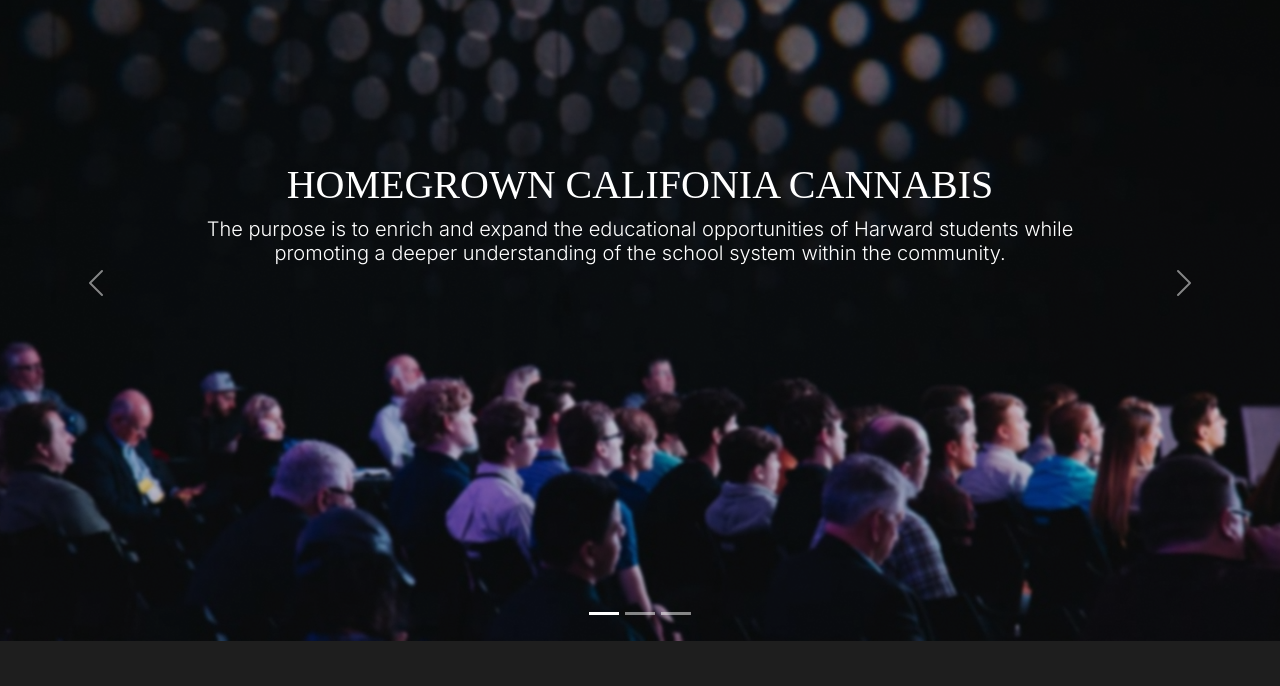
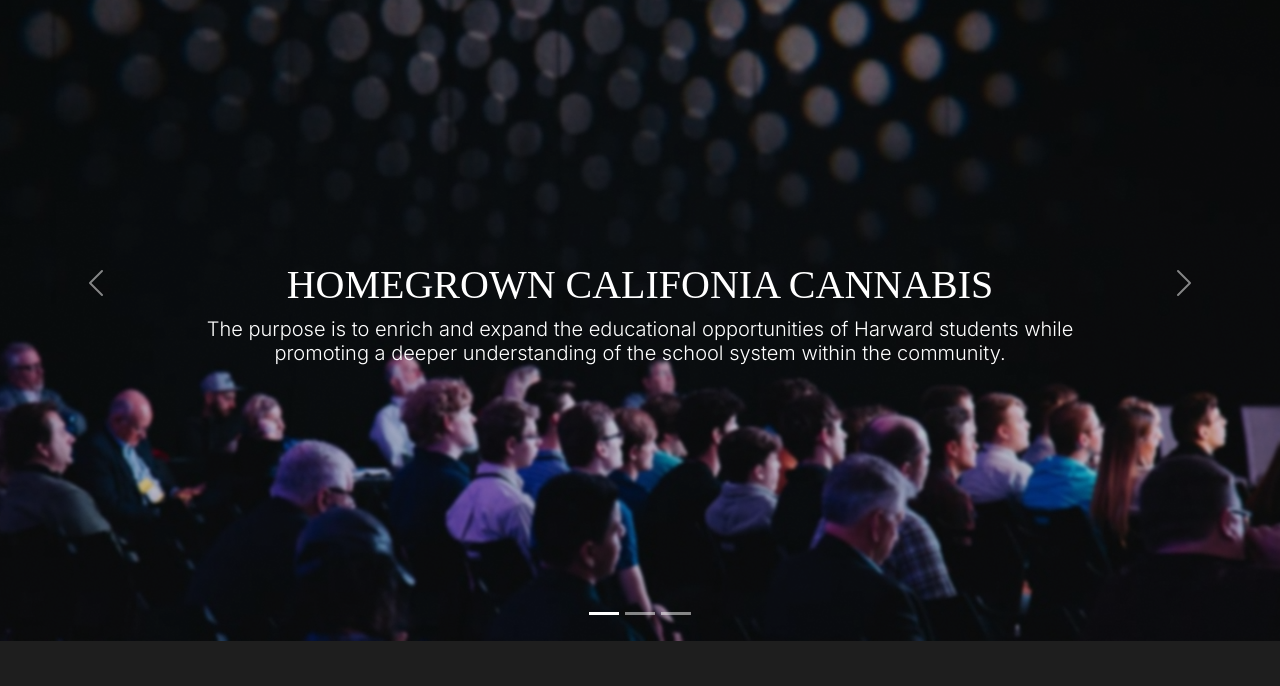
Before and after one commit to Archan03/HarwardSchool.io, a plain HTML site: page index.html in a window 1280 px wide. Shown: the part 74-760 px from the top of the page. Drawn offline with nearby package versions, Linux system fonts and the light colour scheme; a web font is replaced by a local one.

Commit message:
Update index.css

```diff
--- a/css/index.css
+++ b/css/index.css
@@ -3,6 +3,27 @@
     padding: 0;
     box-sizing: border-box;
 }
+
+/* // X-Small devices (portrait phones, less than 576px)
+// No media query for `xs` since this is the default in Bootstrap
+
+// Small devices (landscape phones, 576px and up) */
+@media (min-width: 576px) {
+}
+
+/* // Medium devices (tablets, 768px and up) */
+@media (min-width: 768px) {  }
+
+/* // Large devices (desktops, 992px and up) */
+@media (min-width: 992px) {  }
+
+/* // X-Large devices (large desktops, 1200px and up) */
+@media (min-width: 1200px) {  }
+
+/* // XX-Large devices (larger desktops, 1400px and up) */
+@media (min-width: 1400px) {  }
+
+
 
 /* nav */
 
@@ -25,6 +46,23 @@
 }
 
 
+/* // X-Small devices (portrait phones, less than 576px)
+// No media query for `xs` since this is the default in Bootstrap
+
+// Small devices (landscape phones, 576px and up) */
+@media (min-width: 576px) {  }
+
+/* // Medium devices (tablets, 768px and up) */
+@media (min-width: 768px) {  }
+
+/* // Large devices (desktops, 992px and up) */
+@media (min-width: 992px) {  }
+
+/* // X-Large devices (large desktops, 1200px and up) */
+@media (min-width: 1200px) {  }
+
+/* // XX-Large devices (larger desktops, 1400px and up) */
+@media (min-width: 1400px) {  }
 
 
 
@@ -62,8 +100,46 @@ text-align: center;
 }
 
 
+
+/* // X-Small devices (portrait phones, less than 576px)
+// No media query for `xs` since this is the default in Bootstrap
+
+// Small devices (landscape phones, 576px and up) */
+@media (min-width: 576px) {
+ }
+
+/* // Medium devices (tablets, 768px and up) */
+@media (min-width: 768px) {
+    .carousel-caption{
+        padding-bottom: 10px;
+    }
+
+ }
+
+/* // Large devices (desktops, 992px and up) */
+@media (min-width: 992px) {
+    .carousel-caption{
+        padding-bottom: 150px;
+    }
+
+ }
+
+/* // X-Large devices (large desktops, 1200px and up) */
+@media (min-width: 1200px) {
+    .carousel-caption{
+        padding-bottom: 240px;}
+
+
+ }
+
+/* // XX-Large devices (larger desktops, 1400px and up) */
+@media (min-width: 1400px) {  }
+
 /* img */
 
+
+
+/* about us */
 .sub_1{
     background-color: #1E1E1E;
 }
@@ -420,22 +496,3 @@ color: #1E1E1E;
 }
 
 /* copyright */
-
-
-/* // X-Small devices (portrait phones, less than 576px)
-// No media query for `xs` since this is the default in Bootstrap
-
-// Small devices (landscape phones, 576px and up) */
-@media (min-width: 576px) {  }
-
-/* // Medium devices (tablets, 768px and up) */
-@media (min-width: 768px) {  }
-
-/* // Large devices (desktops, 992px and up) */
-@media (min-width: 992px) {  }
-
-/* // X-Large devices (large desktops, 1200px and up) */
-@media (min-width: 1200px) {  }
-
-/* // XX-Large devices (larger desktops, 1400px and up) */
-@media (min-width: 1400px) {  }
```
